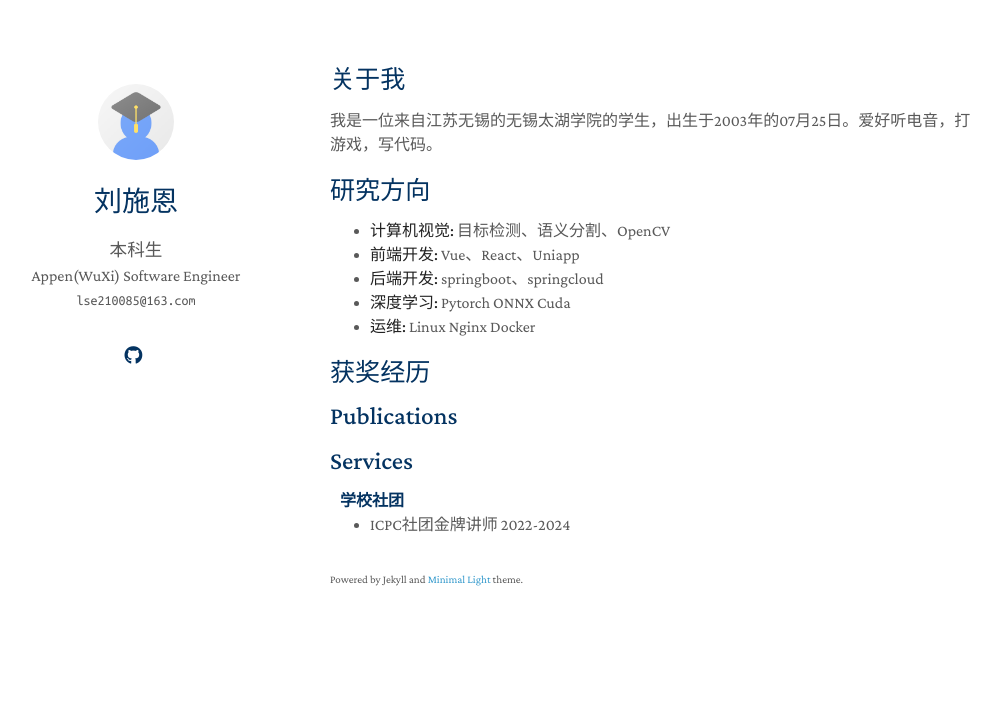
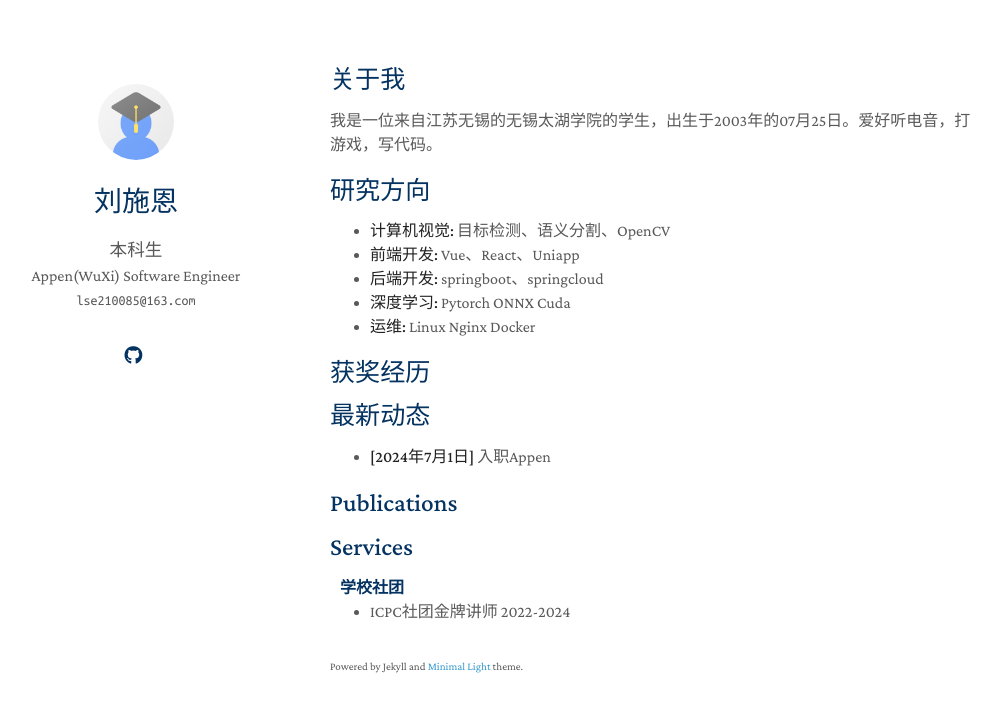
Before and after one commit to lsewcx/lse, a Jekyll site: the page built from index.md, in a window 1280 px wide. Shown: the top 712 px of the page, without its empty margins (140-1141 px from the left). Built offline with Jekyll 4.4.1, drawn with Linux system fonts in a browser that asks for light colours; a style sheet for code colours, icons or effects is not loaded; our own code applies the rules of GitHub Pages for plain Markdown files.

Commit message:
添加最新动态

```diff
--- a/index.md
+++ b/index.md
@@ -20,7 +20,9 @@ layout: homepage
 - **[Feb. 2020]** We will host the ACM Multimedia Asia 2020 conference in Singapore!
 - **[Sept. 2019]** Our paper about few-shot learning is accepted to NeurIPS 2019.
 - **[Mar. 2019]** Our paper about few-shot learning is accepted to CVPR 2019. -->
+## 最新动态
 
+- **[2024年7月1日]** 入职Appen
 {% include_relative _includes/publications.md %}
 
 {% include_relative _includes/services.md %}
```
